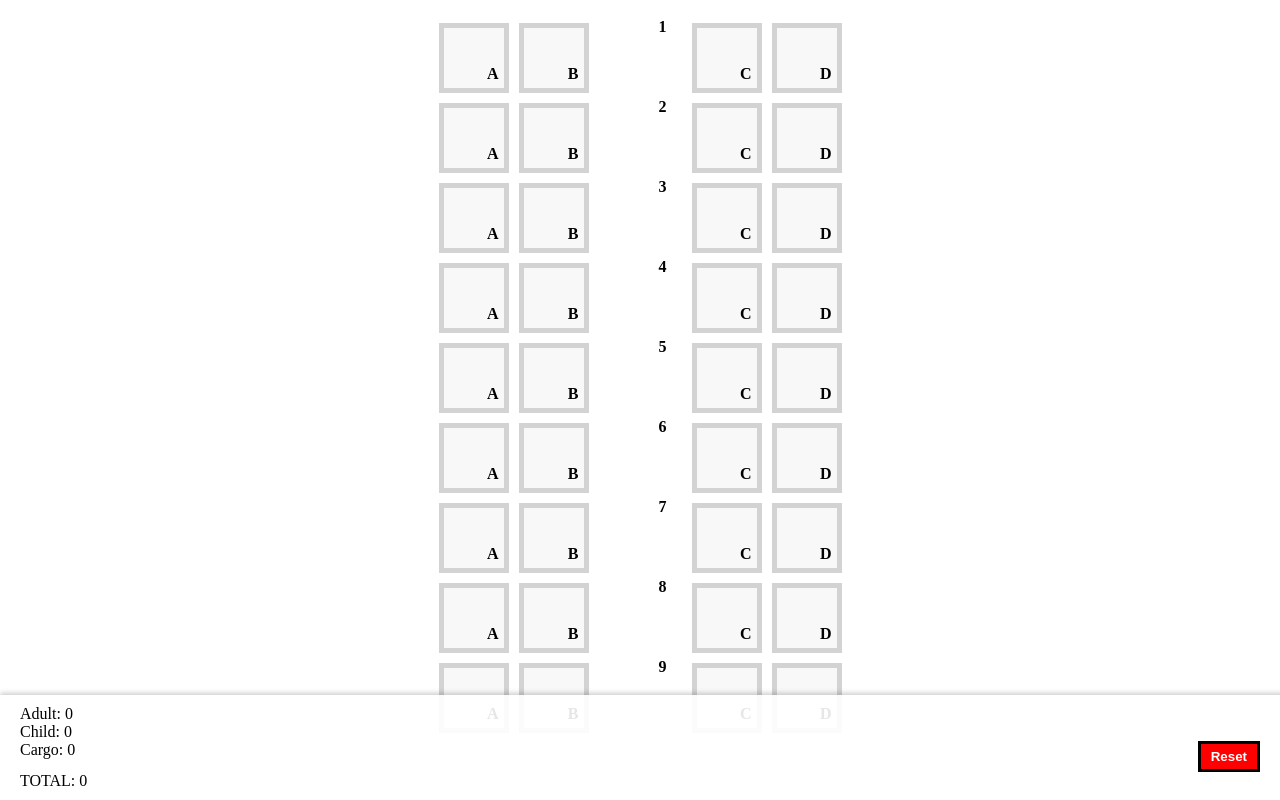
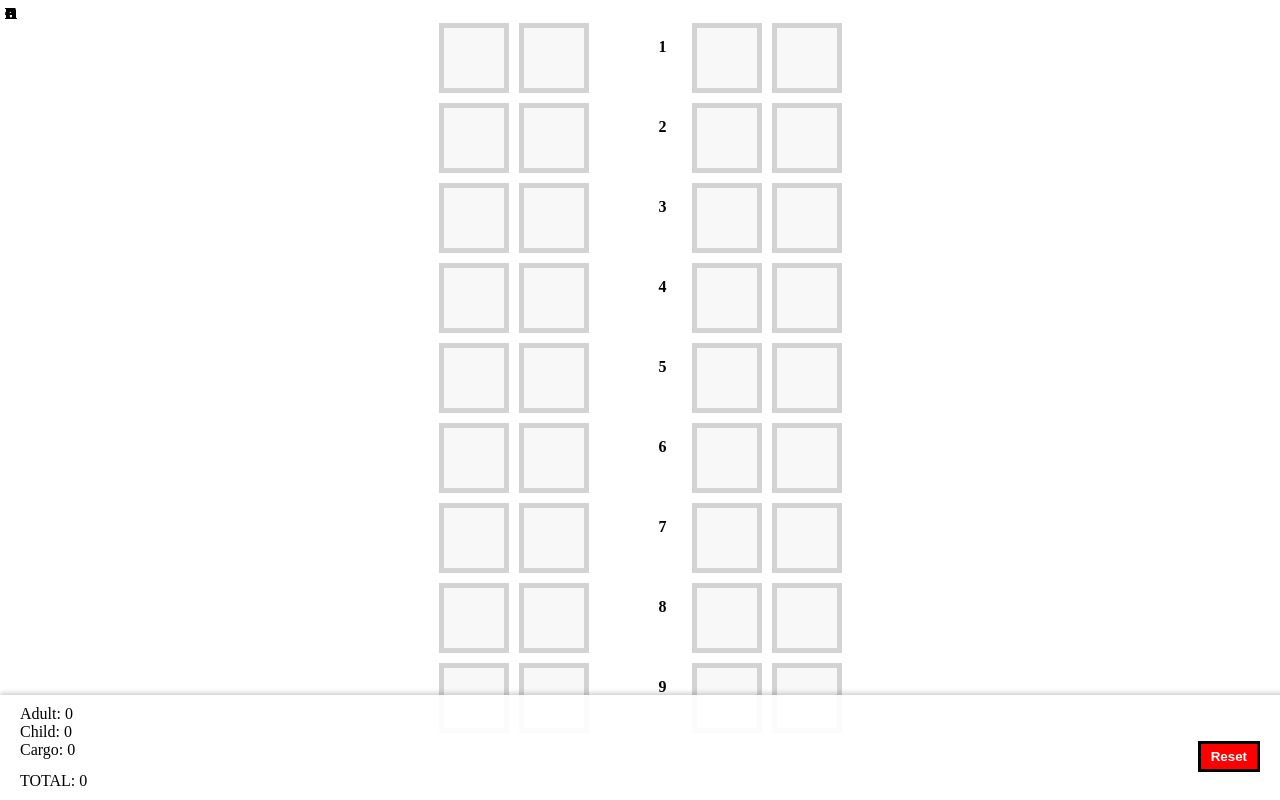
Before and after one commit to Nasim1371Af/HCC1, a plain HTML site: page index.html in a window 1280 px wide. Drawn offline with Linux system fonts and the light colour scheme.

Commit message:
Update index.html

```diff
--- a/index.html
+++ b/index.html
@@ -20,13 +20,12 @@
   cursor: pointer;
   margin: 5px;
   box-sizing: border-box;
-      position: relative; /* To position labels */
 }
 
       .square-label {
       position: absolute;
-      bottom: 5px;
-      right: 5px;
+      top: 5px;
+      left: 5px;
       color: black;
       font-weight: bold;
     }
@@ -34,7 +33,7 @@
       .aisle-label {
       text-align: center;
       font-weight: bold;
-      padding: 0 20px; /* Adjust as needed */
+      padding: 20px; /* Adjust as needed */
     }
 
 .row {
```
